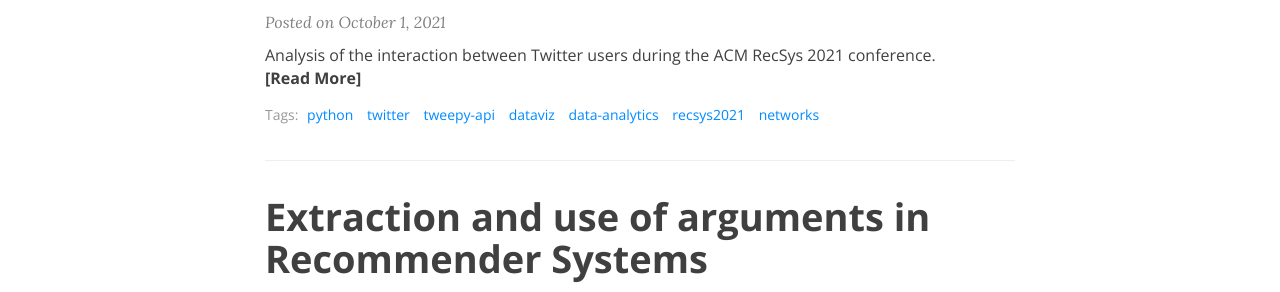
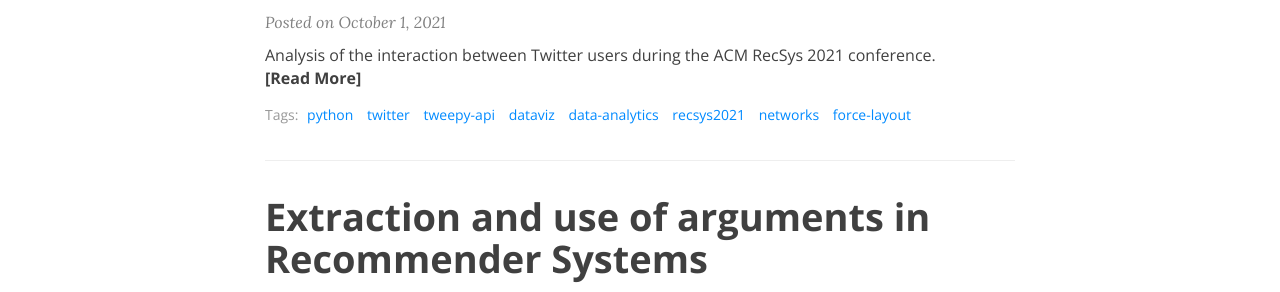
Before and after one commit to ansegura7/ansegura7.github.io, a Jekyll site: the page built from index.html, in a window 1280 px wide and 900 px high. Shown: the part 424-716 px from the top of the window. Built offline with Jekyll 4.4.1, drawn with Linux system fonts in a browser that asks for light colours; nearby versions of some CDN libraries; the list of posts is cut into pages by our own code.

Commit message:
Update Posts
The fifa-19 and twitter-analysis post have been updated.

```diff
--- a/_posts/2021-10-01-recsys21-twitter-analysis.md
+++ b/_posts/2021-10-01-recsys21-twitter-analysis.md
@@ -5,7 +5,7 @@ subtitle: Twitter Analytics
 gh-url: https://ansegura7.github.io/recsys-tweet-analysis/
 gh-repo: ansegura7/recsys-tweet-analysis
 gh-badge: [watch, star, fork, follow]
-tags: [python, twitter, tweepy-api, dataviz, data-analytics, recsys2021, networks]
+tags: [python, twitter, tweepy-api, dataviz, data-analytics, recsys2021, networks, force-layout]
 comments: true
 ---
 
```
Also changed, not shown: _posts/2019-09-28-datascience-fifa19-data.md (+1 -1 lines).
